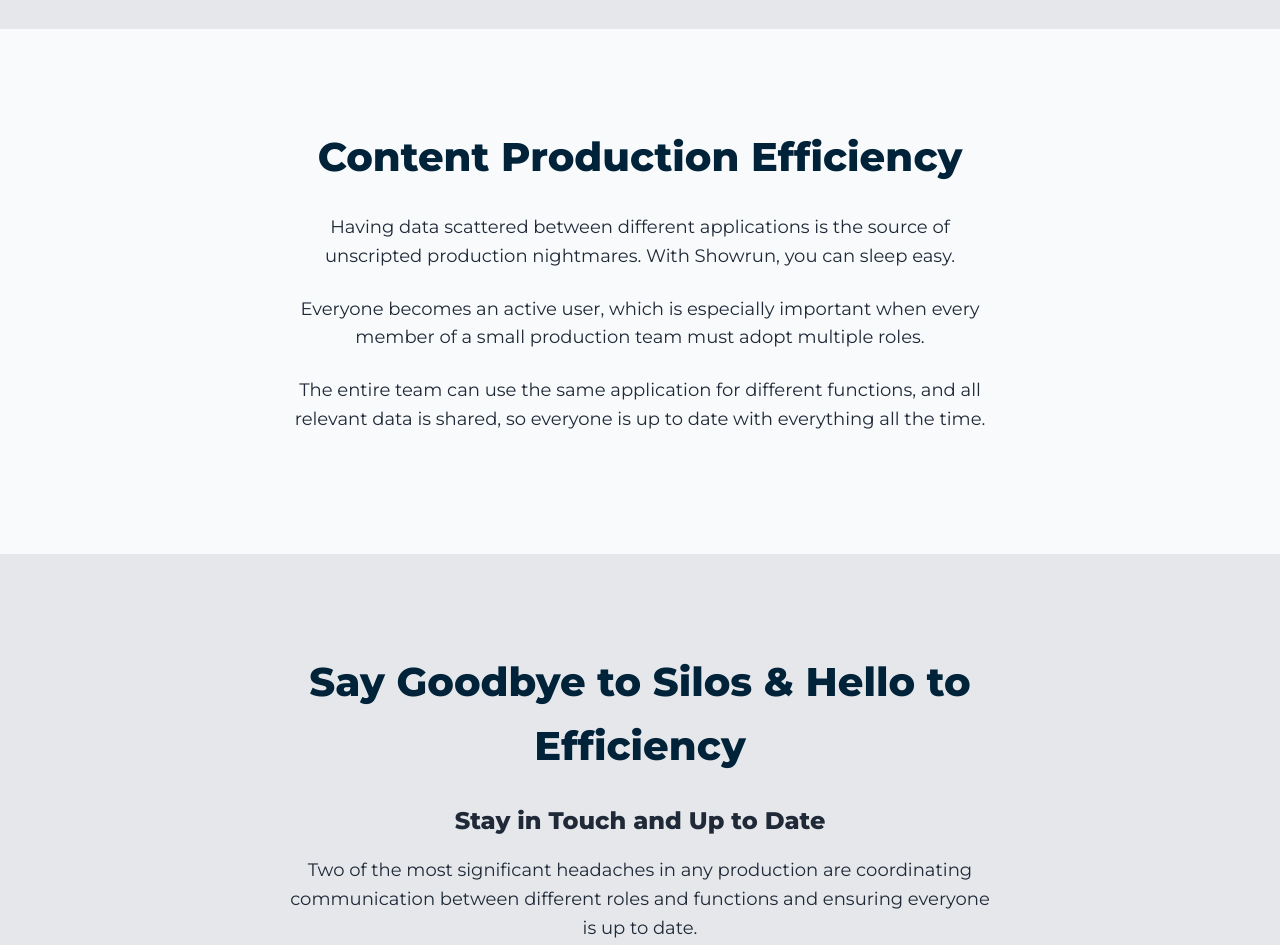
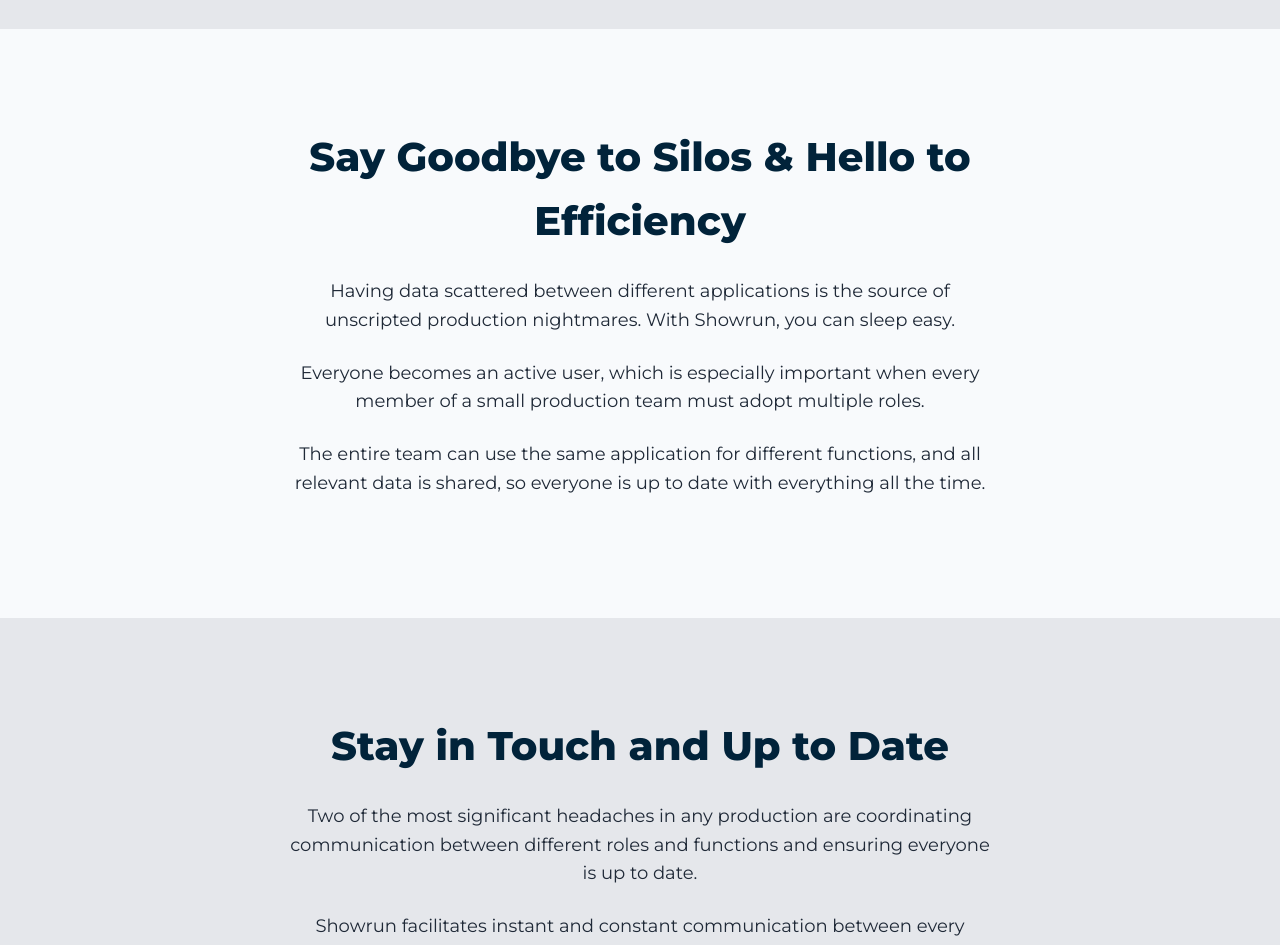
Before and after one commit to santhuxx/showrun-landing, a Next.js app: page / in a window 1280 px wide. Shown: the part 2300-3245 px from the top of the page. Built offline with nearby package versions, Linux system fonts and the light colour scheme.

Commit message:
style: update section titles for clarity and conciseness

```diff
--- a/src/app/page.js
+++ b/src/app/page.js
@@ -162,10 +162,10 @@
         </div>
       </section>
 
-      {/* Content Production Efficiency Section */}
+      {/* Efficiency Section */}
       <section className="section">
         <div className="card animate-fade-in">
-          <h2>Content Production Efficiency</h2>
+          <h2>Say Goodbye to Silos & Hello to Efficiency</h2>
           <p>
             Having data scattered between different applications is the source
             of unscripted production nightmares. With Showrun, you can sleep
@@ -186,8 +186,7 @@
       {/* Say Goodbye to Silos Section */}
       <section className="section section-alt">
         <div className="card animate-slide-up">
-          <h2>Say Goodbye to Silos & Hello to Efficiency</h2>
-          <h3>Stay in Touch and Up to Date</h3>
+          <h2>Stay in Touch and Up to Date</h2>
           <p>
             Two of the most significant headaches in any production are
             coordinating communication between different roles and functions and
```
